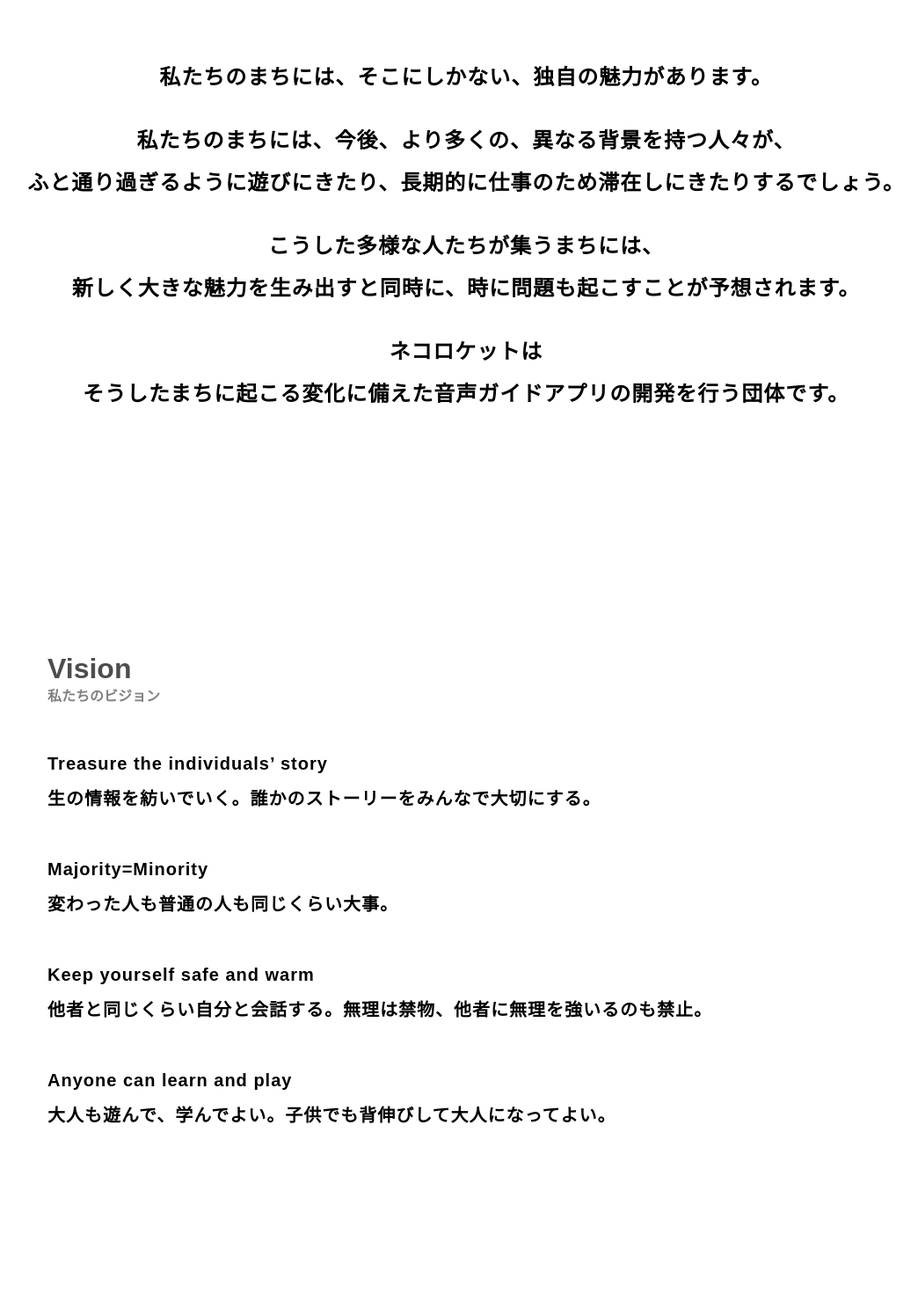
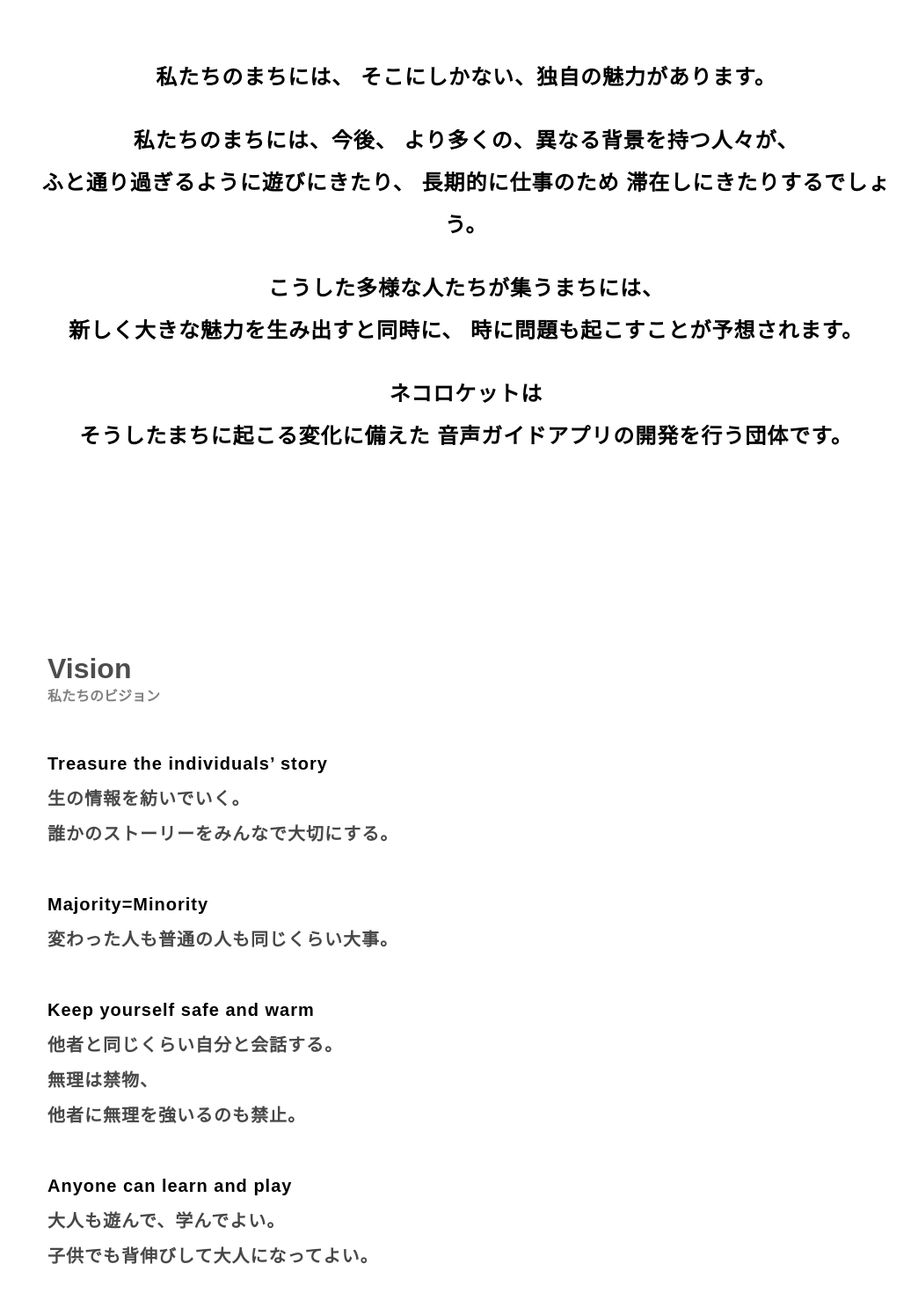
Before and after one commit to nekobato/NekoRocket-web, a Nuxt app: page / in a window 1280 px wide. Shown: the part 880-2350 px from the top of the page at 88% size, without its empty margins (110-1154 px from the left). Built offline with nearby package versions, Linux system fonts and the light colour scheme.

Commit message:
feat: add styles adjusting for mobile web

```diff
--- a/components/Parts/Menu.vue
+++ b/components/Parts/Menu.vue
@@ -1,7 +1,7 @@
 <template>
   <nav>
     <div class="launcher" @click="toggleMenu">
-      <MenuImage class="launcher-image"/>
+      <MenuImage class="launcher-image" />
     </div>
     <transition name="fade">
       <ul class="contents-list" v-show="isVisible">
@@ -50,6 +50,11 @@
   width: 64px;
   height: 64px;
   text-align: right;
+  @media screen and (max-width: 1000px) {
+    top: 0;
+    left: 4px;
+    margin-left: 0;
+  }
 }
 .launcher {
   padding: 8px;
@@ -76,6 +81,11 @@
     font-weight: bold;
     white-space: nowrap;
   }
+  @media screen and (max-width: 1000px) {
+    text-align: left;
+    left: 16px;
+    rigth: auto;
+  }
 }
 .fade-enter-active,
 .fade-leave-active {
--- a/components/Sections/AboutUs.vue
+++ b/components/Sections/AboutUs.vue
@@ -1,19 +1,27 @@
 <template>
   <section class="about-us-section">
-    <SectionTitle en="About Us" ja="ネコロケット について"/>
+    <SectionTitle en="About Us" ja="ネコロケット について" />
     <div class="texts">
-      <p>私たちのまちには、そこにしかない、独自の魅力があります。</p>
       <p>
-        私たちのまちには、今後、より多くの、異なる背景を持つ人々が、
-        <br>ふと通り過ぎるように遊びにきたり、長期的に仕事のため滞在しにきたりするでしょう。
+        私たちのまちには、
+        <br class="on-mobile" />そこにしかない、独自の魅力があります。
+      </p>
+      <p>
+        私たちのまちには、今後、
+        <br class="on-mobile" />より多くの、異なる背景を持つ人々が、
+        <br />ふと通り過ぎるように遊びにきたり、
+        <br class="on-mobile" />長期的に仕事のため
+        <br class="on-mobile" />滞在しにきたりするでしょう。
       </p>
       <p>
         こうした多様な人たちが集うまちには、
-        <br>新しく大きな魅力を生み出すと同時に、時に問題も起こすことが予想されます。
+        <br />新しく大きな魅力を生み出すと同時に、
+        <br class="on-mobile" />時に問題も起こすことが予想されます。
       </p>
       <p>
         ネコロケットは
-        <br>そうしたまちに起こる変化に備えた音声ガイドアプリの開発を行う団体です。
+        <br />そうしたまちに起こる変化に備えた
+        <br class="on-mobile" />音声ガイドアプリの開発を行う団体です。
       </p>
     </div>
   </section>
@@ -41,6 +49,17 @@
     &:first-child {
       margin-top: 0;
     }
+    @media screen and (max-width: 1000px) {
+      font-size: 14px;
+      line-height: 28px;
+      padding: 0 8px;
+    }
+  }
+}
+.on-mobile {
+  display: none;
+  @media screen and (max-width: 1000px) {
+    display: inline;
   }
 }
 </style>
--- a/components/Sections/Footer.vue
+++ b/components/Sections/Footer.vue
@@ -7,6 +7,9 @@
 footer {
   text-align: right;
   padding: 0 0 16px;
+  @media screen and (max-width: 1000px) {
+    padding: 32px 16px 16px;
+  }
 }
 small {
   font-size: 16px;
--- a/components/Sections/Logo.vue
+++ b/components/Sections/Logo.vue
@@ -1,26 +1,26 @@
 <template>
   <section class="logo-section">
-    <SectionTitle en="Logo" ja="ロゴについて"/>
+    <SectionTitle en="Logo" ja="ロゴについて" />
     <div class="logo-description-container">
       <div class="logo-container">
-        <LogoImage class="logo-image" shrink="6"/>
+        <LogoImage class="logo-image" />
       </div>
       <div class="logo-description">
         <span class="title">「ネコロケット」に込めた想い</span>
         <p class="text">
           ネコ：
-          <br>まち(地域)を歩く一個人を表します。ゆったりとマイペース。
-          <br>「地域猫」などの言葉もあります。
+          <br />まち(地域)を歩く一個人を表します。ゆったりとマイペース。
+          <br />「地域猫」などの言葉もあります。
         </p>
         <p class="text">
           ロケット：
-          <br>ちょっと近未来的ですが、地球の誰でも乗せてくれる乗り物。
-          <br>多様性や地球、グローバルな社会を表します。
+          <br />ちょっと近未来的ですが、地球の誰でも乗せてくれる乗り物。
+          <br />多様性や地球、グローバルな社会を表します。
         </p>
         <div class="reference">
           <a class="reference-link" href="https://hisashikiguchi.com/">
             木口恒事務所さん HP
-            <OpenInNew class="icon-open-in-new"/>
+            <OpenInNew class="icon-open-in-new" />
           </a>
         </div>
       </div>
@@ -46,17 +46,32 @@
   display: flex;
   align-items: center;
   padding: 160px 0;
+  @media screen and (max-width: 1000px) {
+    flex-direction: column;
+    padding: 40px 0;
+  }
   .logo-container {
     flex-shrink: 0;
     padding-left: 24px;
     width: 50%;
     height: 100%;
+    .logo-image {
+      width: 250px;
+    }
+    @media screen and (max-width: 1000px) {
+      padding: 0 0 40px;
+      width: 100%;
+    }
   }
   .logo-description {
     flex-shrink: 0;
     width: 50%;
     text-align: left;
     height: 100%;
+    @media screen and (max-width: 1000px) {
+      padding: 0 16px;
+      width: 100%;
+    }
   }
   .title {
     font-size: 16px;
--- a/components/Sections/Top.vue
+++ b/components/Sections/Top.vue
@@ -1,6 +1,6 @@
 <template>
   <section class="top-section">
-    <Logo class="logo"/>
+    <Logo class="logo" />
   </section>
 </template>
 <script>
@@ -25,5 +25,8 @@
 .logo {
   margin: 0 auto;
   width: 500px;
+  @media screen and (max-width: 1000px) {
+    width: 80%;
+  }
 }
 </style>
--- a/components/Sections/Vision.vue
+++ b/components/Sections/Vision.vue
@@ -1,23 +1,35 @@
 <template>
   <section class="vision-section">
-    <SectionTitle en="Vision" ja="私たちのビジョン"/>
+    <SectionTitle en="Vision" ja="私たちのビジョン" />
     <div class="texts">
-      <p>
-        Treasure the individuals’ story
-        <br>生の情報を紡いでいく。誰かのストーリーをみんなで大切にする。
-      </p>
-      <p>
-        Majority=Minority
-        <br>変わった人も普通の人も同じくらい大事。
-      </p>
-      <p>
-        Keep yourself safe and warm
-        <br>他者と同じくらい自分と会話する。無理は禁物、他者に無理を強いるのも禁止。
-      </p>
-      <p>
-        Anyone can learn and play
-        <br>大人も遊んで、学んでよい。子供でも背伸びして大人になってよい。
-      </p>
+      <div class="text-group">
+        <p class="en">Treasure the individuals’ story</p>
+        <p class="ja">
+          生の情報を紡いでいく。<br
+            class="on-mobile"
+          />誰かのストーリーをみんなで大切にする。
+        </p>
+      </div>
+      <div class="text-group">
+        <p class="en">Majority=Minority</p>
+        <p class="ja">変わった人も普通の人も同じくらい大事。</p>
+      </div>
+      <div class="text-group">
+        <p class="en">Keep yourself safe and warm</p>
+        <p class="ja">
+          他者と同じくらい自分と会話する。<br
+            class="on-mobile"
+          />無理は禁物、<br class="on-mobile" />他者に無理を強いるのも禁止。
+        </p>
+      </div>
+      <div class="text-group">
+        <p class="en">Anyone can learn and play</p>
+        <p class="ja">
+          大人も遊んで、学んでよい。<br
+            class="on-mobile"
+          />子供でも背伸びして大人になってよい。
+        </p>
+      </div>
     </div>
   </section>
 </template>
@@ -36,15 +48,24 @@
 <style lang="scss" scoped>
 .texts {
   padding: 48px 0 0 24px;
+  text-align: left;
+}
+.text-group {
+  margin: 0 0 40px;
 }
 .vision-section {
   p {
-    margin: 0 0 40px;
     font-size: 20px;
     font-weight: bold;
     line-height: 40px;
     letter-spacing: 1px;
-    text-align: left;
+    &.ja {
+      color: hsla(0, 0, 0, 0.72);
+    }
+    @media screen and (max-width: 1000px) {
+      font-size: 16px;
+      line-height: 24px;
+    }
   }
 }
 </style>
```
